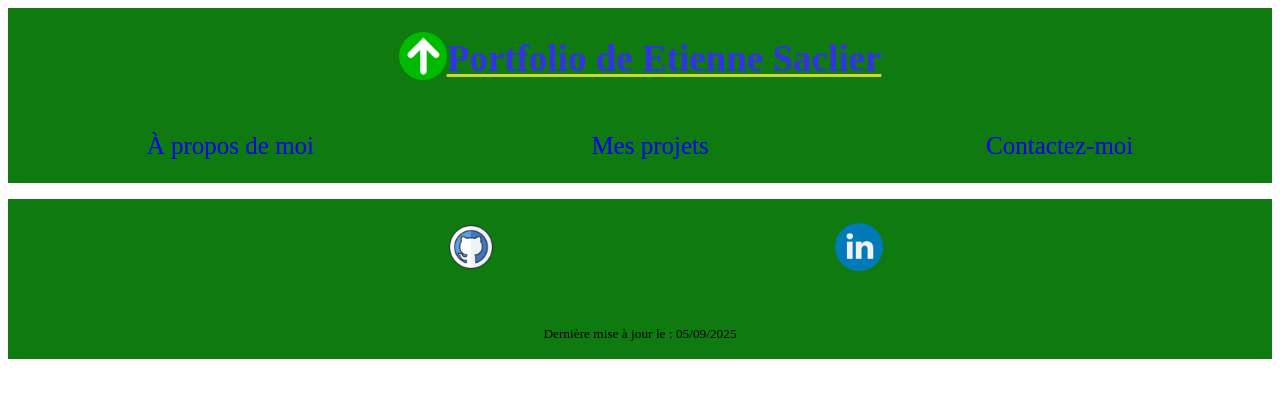
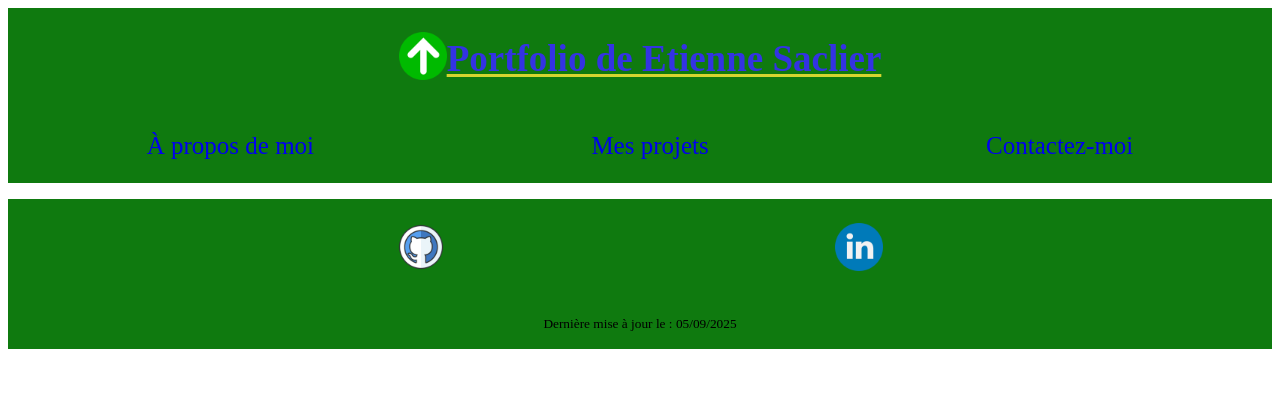
Before and after one commit to E3t8S/Mon-portfolio-CEF, a Vue app: page / in a window 1280 px wide. Shown: the top 398 px of the page. Built offline with nearby package versions, Linux system fonts and the light colour scheme.

Commit message:
Commit après validation du code html et CSS

```diff
--- a/src/components/footComp.vue
+++ b/src/components/footComp.vue
@@ -27,15 +27,15 @@
     .social{
         display: flex;
         flex-direction: row;
+        flex-wrap: nowrap;
         justify-content: space-evenly;
         align-items: center;
         height: 100px;
-        margin: 10px 50px 10px 100px;
-        padding: auto;
     }
     .date{
         display: flex;
         flex-direction: row;
+        flex-wrap: nowrap;
         justify-content: center;
         align-items: center;
         height: 50px;
```
